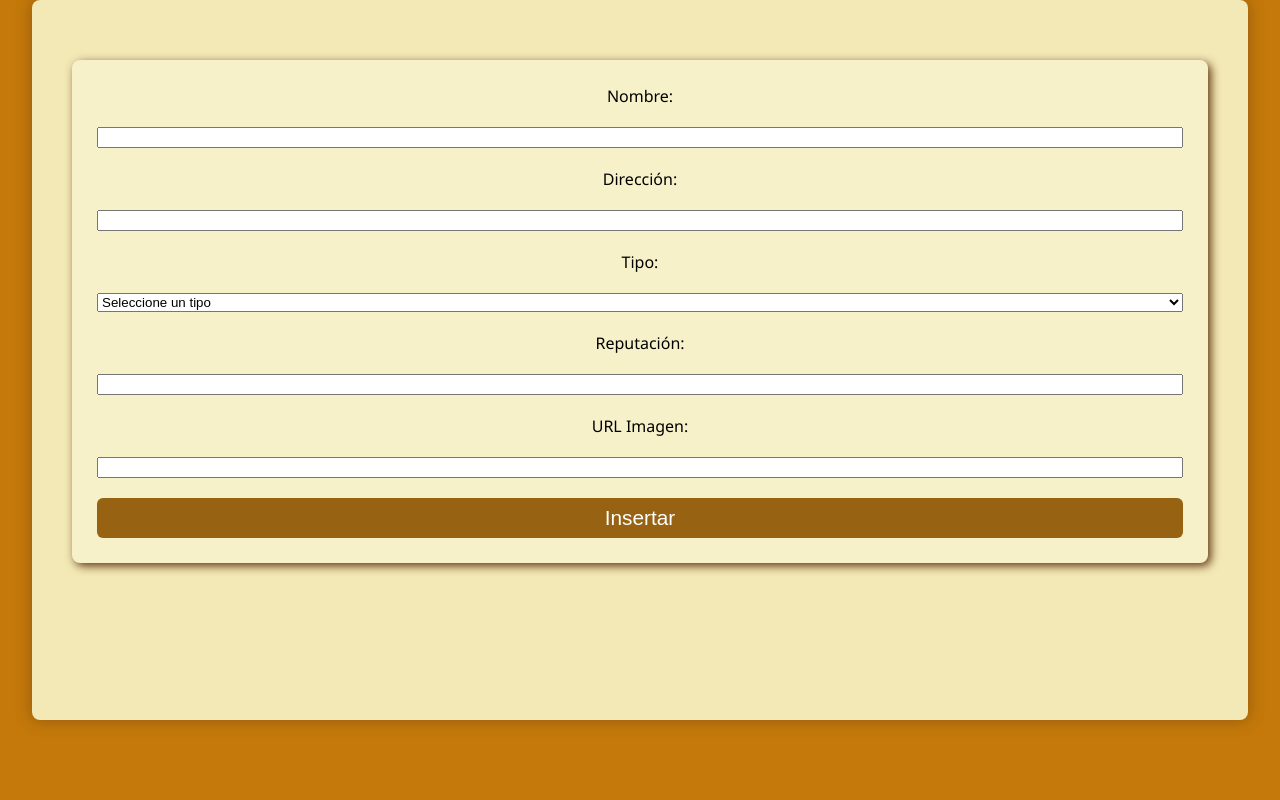
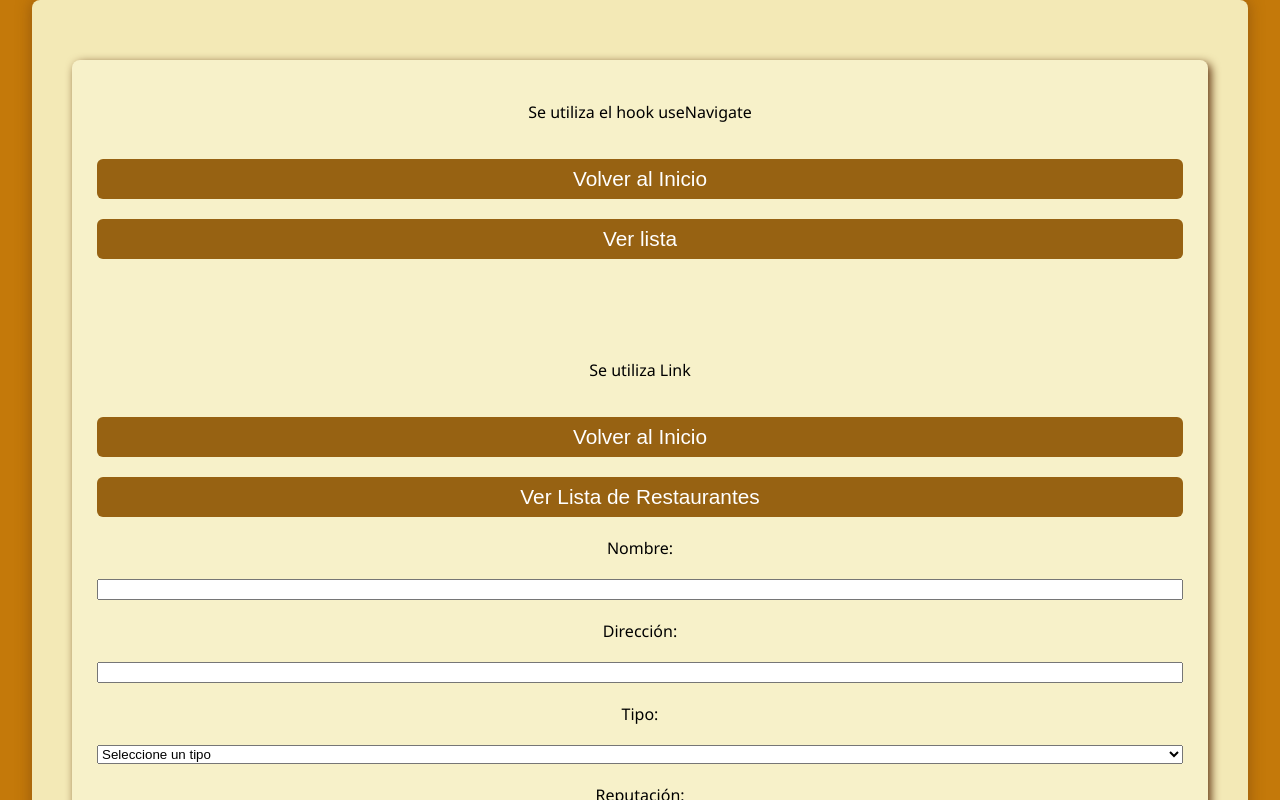
Before and after one commit to sabii1106/RestauranteS, a React (Create React App) app in the folder nanaec_/nanec_funcional/: page /crear in a window 1280 px wide. Shown: the top 800 px of the page. Built offline with nearby package versions, Linux system fonts and the light colour scheme.

Commit message:
feat: Implement state management and navigation for restaurant application

```diff
--- a/nanaec_/nanec_funcional/src/App.js
+++ b/nanaec_/nanec_funcional/src/App.js
@@ -2,14 +2,60 @@ import { BrowserRouter, Routes, Route } from 'react-router-dom';
 import './App.css';
 import WrapperRestaurante from './Componentes/WrapperRestaurante';
 import Inicio from './Componentes/Inicio';
+import React, { useState } from 'react';
 
 function App() {
+  // Mueve el estado aquí
+   const [restaurantes, setRestaurantes] = useState([
+      {
+        nombre: "El Redil",
+        direccion: "Shyris y Matamoros",
+        tipo: "Tradicional",
+        reputacion: 1,
+        UrlImagen:
+          "https://encrypted-tbn0.gstatic.com/images?q=tbn:ANd9GcQkGTV9ptpoJ1nv8SE8QJ_A4-pCjnd46axWiA&s",
+      },
+      {
+        nombre: "Cafeteria",
+        direccion: "Julio Cesar Villacres y N68F",
+        tipo: "Cafeteria",
+        reputacion: 2,
+        UrlImagen:
+          "https://th.bing.com/th/id/OIP.HXhKQnE0QlerZWTn5b27_gHaE8?w=274&h=183&c=7&r=0&o=5&pid=1.7",
+      },
+      {
+        nombre: "Restaurante los Pedrosa",
+        direccion: "Presa y Zamora",
+        tipo: "Comida Rápida",
+        reputacion: 5,
+        UrlImagen:
+          "https://th.bing.com/th/id/OIP.Lq4y_ACmvY-av-0cmcxQeQHaE7?w=287&h=191&c=7&r=0&o=5&pid=1.7",
+      },
+    ]);
+  const [state, setState] = useState({
+    nombre: "",
+    direccion: "",
+    tipo: "",
+    reputacion: "",
+    UrlImagen: "",
+  });
+
   return (
     <div className="App">
       <BrowserRouter>
         <Routes>
           <Route path="/" element={<Inicio />} />
-          <Route path="/*" element={<WrapperRestaurante />} />
+          <Route
+            path="/*"
+            element={
+              <WrapperRestaurante
+                restaurantes={restaurantes}
+                setRestaurantes={setRestaurantes}
+                state={state}
+                setState={setState}
+              />
+            }
+          />
         </Routes>
       </BrowserRouter>
     </div>
--- a/nanaec_/nanec_funcional/src/Componentes/CrearRestaurante.jsx
+++ b/nanaec_/nanec_funcional/src/Componentes/CrearRestaurante.jsx
@@ -1,3 +1,4 @@
+import { Link,useNavigate } from "react-router-dom";
 
 function CrearRestaurante (props){
 
@@ -10,12 +11,31 @@ function CrearRestaurante (props){
                 UrlImagen: props.state.UrlImagen
             };
             props.agregarRestaurante(nuevoRestaurante);
+            alert("Restaurante creado exitosamente");
             (props.setState({nombre:"", direccion:"", tipo:"", reputacion:"", UrlImagen:""}))//Se limpia el formulario
             }
-
+            const navigate = useNavigate();
+            const handleInicio = () => {
+                navigate("/");
+            }
+            const handleLista = () => {
+                navigate("/lista");
+            }
 
         return (
         <div className="CrearRestaurante">
+            <p>Se utiliza el hook useNavigate</p>
+            <button onClick={handleInicio}>Volver al Inicio</button>
+            <button onClick={handleLista}>Ver lista</button>
+            <br /><br />
+            <p>Se utiliza Link</p>
+            <Link to="/">
+                <button>Volver al Inicio</button>
+            </Link>
+            <Link to="/lista">
+                <button>Ver Lista de Restaurantes</button>
+            </Link>
+
             <label>Nombre:</label>
             <input type="text" value={props.state.nombre} onChange={(e) => props.setState({...props.state, nombre: e.target.value})} />
             <label>Dirección:</label>
--- a/nanaec_/nanec_funcional/src/Componentes/Inicio.jsx
+++ b/nanaec_/nanec_funcional/src/Componentes/Inicio.jsx
@@ -1,12 +1,30 @@
-
+import {Link, useNavigate} from 'react-router-dom';
 
 function Incio() {
-
+    const navigate = useNavigate();
+    const handleLista=()=> {
+        navigate("/lista");
+    }
+    const handleCrear=()=> {
+        navigate("/crear");
+    }
   return (
     <div className="Inicio">
     <h1>
         Bienvenido a la Aplicación de Restaurantes
+
     </h1>
+    <p>Se utiliza el hook useNavigate</p>
+    <button onClick={handleLista}>Ver lista de restaurantes</button>
+    <button onClick={handleCrear}>Crear nuevo restaurante</button>
+    <br /><br />
+    <p>Se utiliza Link</p>
+    <Link to="/lista">
+      <button>Ir a Restaurantes</button>
+    </Link>
+    <Link to="/crear">
+      <button>Crear Restaurante</button>
+    </Link>
     </div>
   );
 }
--- a/nanaec_/nanec_funcional/src/Componentes/ListaRestaurantes.jsx
+++ b/nanaec_/nanec_funcional/src/Componentes/ListaRestaurantes.jsx
@@ -1,6 +1,6 @@
-import React from "react";
+
 import Restaurante from './Restaurante';
-
+import {Link, useNavigate} from 'react-router-dom';
 function ListaRestaurantes({
   restaurantes,
   SumarLikes,
@@ -8,9 +8,26 @@ function ListaRestaurantes({
   mensajeErrorLikesNegativo,
   mensajeErrorLikesNegativos,
   likesTotales
-}) {
+})
+  {
+  const navigate = useNavigate();
+
+  const handleInicio = () => {
+    navigate("/");
+  }
+  const handleCrear = () => {
+    navigate("/crear");
+  }
   return (
     <div className="ListaRestaurantes">
+      <p>Se utiliza el hook useNavigate</p>
+      <button onClick={handleInicio}>Volver al incio</button>
+      <button onClick={handleCrear}>Crear un nuevo Restaurante</button>
+      <br /><br />
+      <p>Se utiliza Link</p>
+      <Link to="/">
+                <button>Volver al Inicio</button>
+      </Link>
       <h1>Cantidad likes: {likesTotales}</h1>
       {mensajeErrorLikesNegativos && (
         <h2 style={{ color: "red" }}>{mensajeErrorLikesNegativos}</h2>
--- a/nanaec_/nanec_funcional/src/Componentes/WrapperRestaurante.jsx
+++ b/nanaec_/nanec_funcional/src/Componentes/WrapperRestaurante.jsx
@@ -3,45 +3,16 @@ import { Routes, Route } from "react-router-dom";
 import ListaRestaurantes from "./ListaRestaurantes";
 import CrearRestaurante from "./CrearRestaurante";
 
-function WrapperRestaurante() {
-  const [restaurantes, setRestaurantes] = useState([
-    {
-      nombre: "El Redil",
-      direccion: "Shyris y Matamoros",
-      tipo: "Tradicional",
-      reputacion: 1,
-      UrlImagen:
-        "https://encrypted-tbn0.gstatic.com/images?q=tbn:ANd9GcQkGTV9ptpoJ1nv8SE8QJ_A4-pCjnd46axWiA&s",
-    },
-    {
-      nombre: "Cafeteria",
-      direccion: "Julio Cesar Villacres y N68F",
-      tipo: "Cafeteria",
-      reputacion: 2,
-      UrlImagen:
-        "https://th.bing.com/th/id/OIP.HXhKQnE0QlerZWTn5b27_gHaE8?w=274&h=183&c=7&r=0&o=5&pid=1.7",
-    },
-    {
-      nombre: "Restaurante los Pedrosa",
-      direccion: "Presa y Zamora",
-      tipo: "Comida Rápida",
-      reputacion: 5,
-      UrlImagen:
-        "https://th.bing.com/th/id/OIP.Lq4y_ACmvY-av-0cmcxQeQHaE7?w=287&h=191&c=7&r=0&o=5&pid=1.7",
-    },
-  ]);
-  const [mensajeErrorLikesNegativos, setMensajeErrorLikesNegativos] =
-    useState("");
+function WrapperRestaurante({
+  restaurantes,
+  setRestaurantes,
+  state,
+  setState
+}) {
+  const [mensajeErrorLikesNegativos, setMensajeErrorLikesNegativos] = useState("");
   const [likesTotales, setLikesTotales] = useState(0);
-  const [state, setState] = useState({
-    nombre: "",
-    direccion: "",
-    tipo: "",
-    reputacion: "",
-    UrlImagen: "",
-  });
 
-  const agregarRestaurantes = (nuevoRestaurante) => {
+  const agregarRestaurante = (nuevoRestaurante) => {
     setRestaurantes((prev) => [...prev, nuevoRestaurante]);
   };
 
@@ -81,7 +52,7 @@ function WrapperRestaurante() {
           <CrearRestaurante
             state={state}
             setState={setState}
-            agregarRestaurante={agregarRestaurantes}
+            agregarRestaurante={agregarRestaurante}
           />
         }
       />
```
